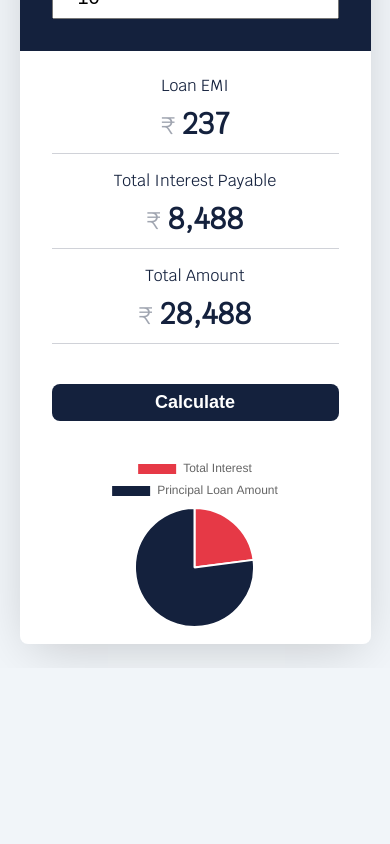
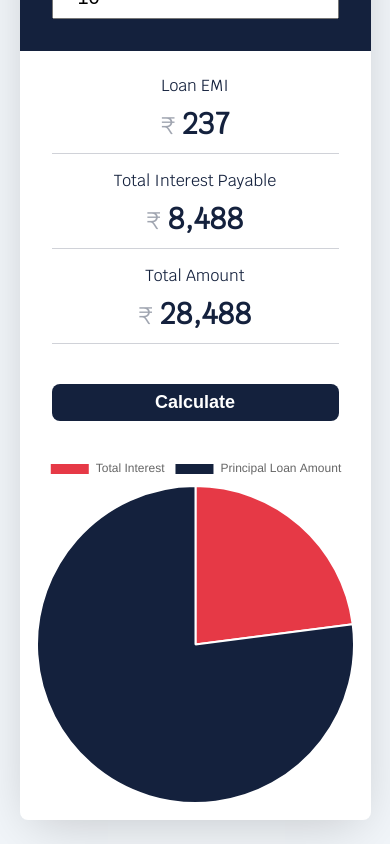
Before and after one commit to samcasmmm/hookfish-demo, a React (Vite) app: page / in a window 390 px wide. Shown: the part 464-1308 px from the top of the page. Before the commit the page ends 1132 px from the top, so only its background shows below. Built offline with nearby package versions, Linux system fonts and the light colour scheme.

Commit message:
Budget calc

```diff
--- a/src/components/LoanCalculator.css
+++ b/src/components/LoanCalculator.css
@@ -109,4 +109,10 @@
     flex-direction: column;
     text-align: center;
   }
+  .loan-calculator .right {
+    display: flex;
+    align-items: center;
+    justify-content: center;
+    width: 100%;
+  }
 }
```
